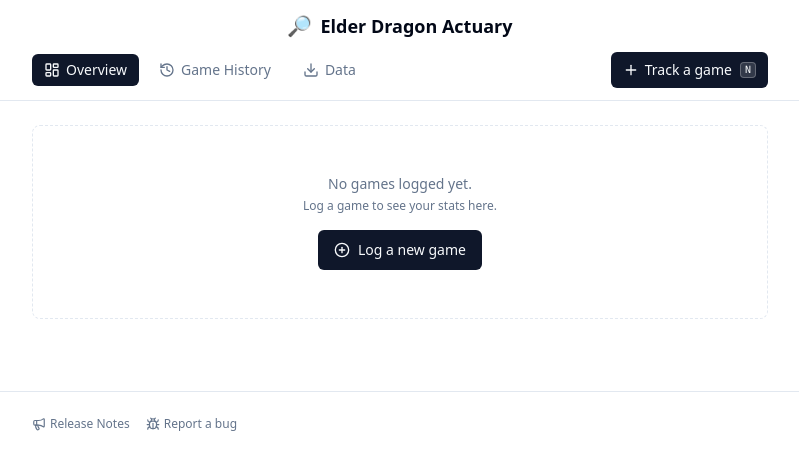
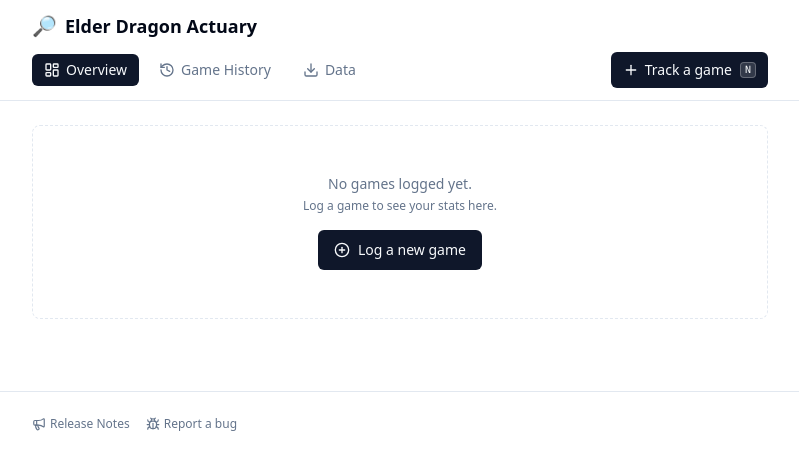
Before and after one commit to aayushpi/elderdragonactuary, a React (Vite) app: page / in a window 1280 px wide. Shown: the top 470 px of the page, without its empty margins (240-1039 px from the left). Built offline with nearby package versions, Linux system fonts and the light colour scheme.

Commit message:
fix: Keep navigation title left-aligned
- Remove justify-center from header row to keep title left-aligned
- Maintains the clean header layout while preserving left alignment

```diff
--- a/src/components/Nav.tsx
+++ b/src/components/Nav.tsx
@@ -19,7 +19,7 @@
     <nav className="sticky top-0 z-50 bg-background border-b">
       <div className="container mx-auto max-w-3xl px-4">
         {/* Header row with title */}
-        <div className="flex items-center justify-center py-3">
+        <div className="flex items-center py-3">
           <span className="font-bold text-lg shrink-0">
             <span role="img" aria-label="Search" className="mr-2 text-xl">🔎</span>
             Elder Dragon Actuary
```
